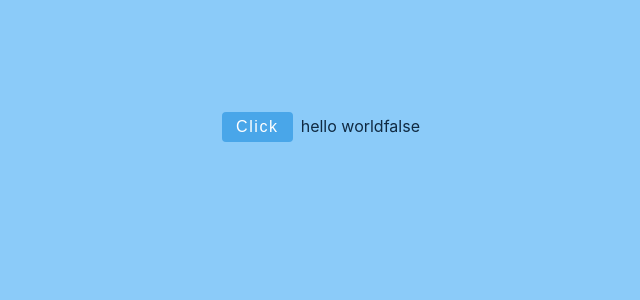
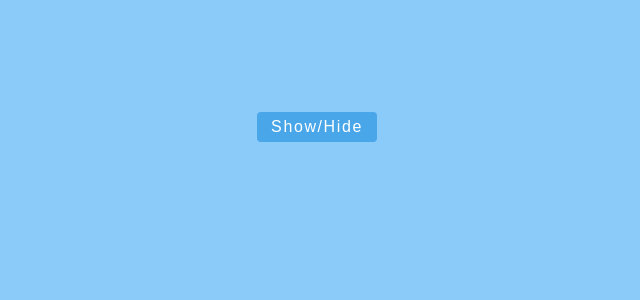
Before and after one commit to thanatP-Bz/react-tutorial, a React (Create React App) app: page / in a window 1280 px wide. Shown: the top 300 px of the page, without its empty margins (323-963 px from the left). Built offline with nearby package versions, Linux system fonts and the light colour scheme.

Commit message:
showHide

```diff
--- a/src/App.js
+++ b/src/App.js
@@ -1,10 +1,10 @@
 import React from "react";
-import ShortCircuit from "./short-circuit-evaluation/ShortCircuit";
+import ShowHide from "./showHide/ShowHide";
 
 function App() {
   return (
     <div className="container">
-      <ShortCircuit />
+      <ShowHide />
     </div>
   );
 }
--- a/src/short-circuit-evaluation/ShortCircuit.js
+++ b/src/short-circuit-evaluation/ShortCircuit.js
@@ -1,8 +1,8 @@
 import React, { useState } from "react";
 
 const ShortCircuit = () => {
-  const [text, setText] = useState("");
-  const [isError, setError] = useState(false);
+  /*   const [text, setText] = useState(""); */
+  const [isError, setError] = useState("");
   /*  const firstValue = text || "hello world";
   const secondValue = text && "hello world"; */
   const clickHandler = () => {
--- /dev/null
+++ b/src/showHide/ShowHide.js
@@ -0,0 +1,36 @@
+import React, { useState, useEffect } from "react";
+
+const ShowHide = () => {
+  const [show, setShow] = useState(false);
+
+  const buttonHandler = () => setShow(!show);
+  return (
+    <>
+      <button className="btn" onClick={buttonHandler}>
+        show/hide
+      </button>
+      {show && <Item />}
+    </>
+  );
+};
+
+const Item = () => {
+  const [size, setSize] = useState(window.innerWidth);
+  const checkSize = () => {
+    setSize(window.innerWidth);
+  };
+  useEffect(() => {
+    window.addEventListener("resize", checkSize);
+    return () => {
+      window.removeEventListener("resize", checkSize);
+    };
+  }, []);
+  return (
+    <div style={{ marginTop: "2rem" }}>
+      <h1>window</h1>
+      <h2>size: {size} </h2>
+    </div>
+  );
+};
+
+export default ShowHide;
```
